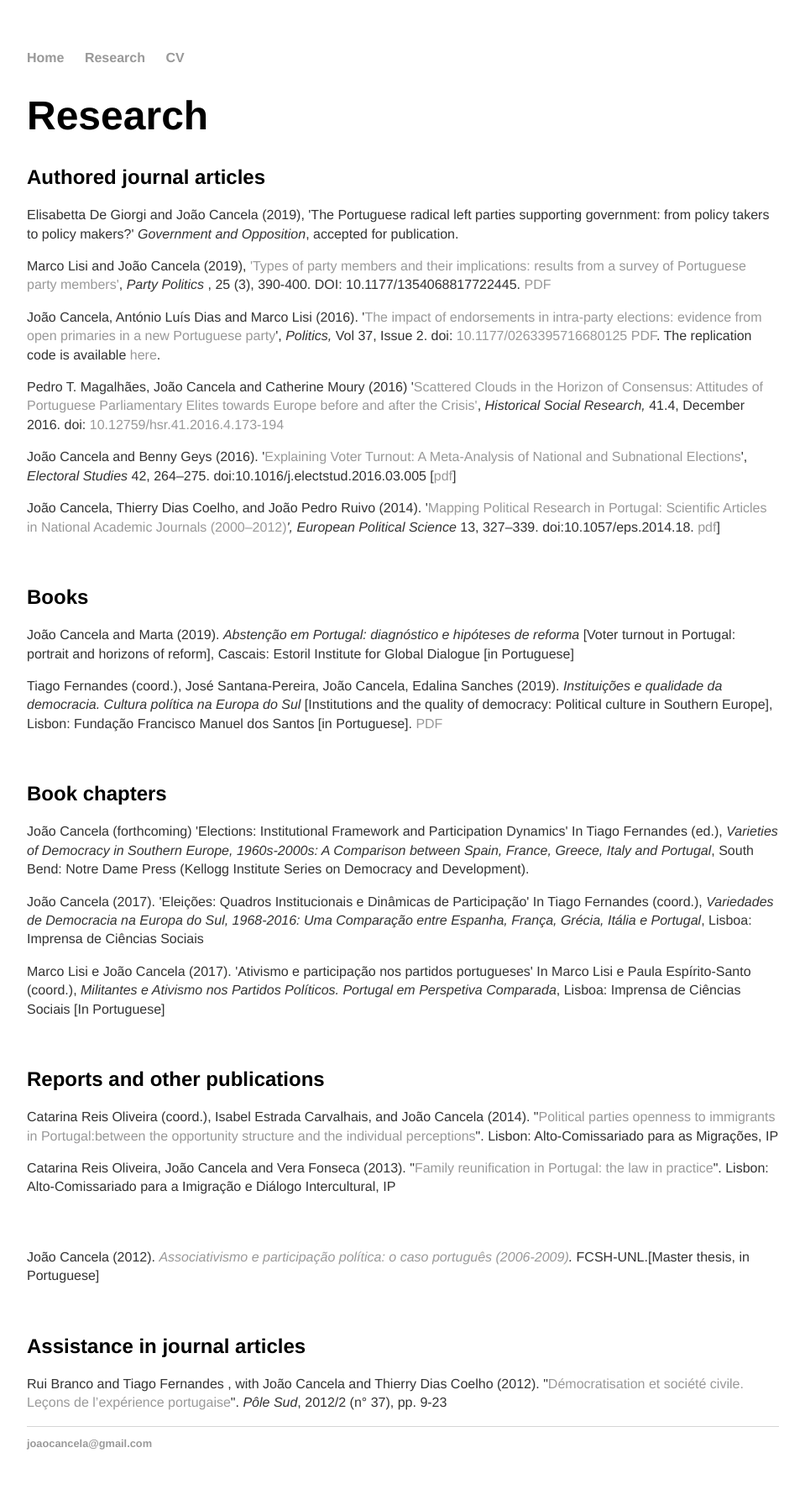
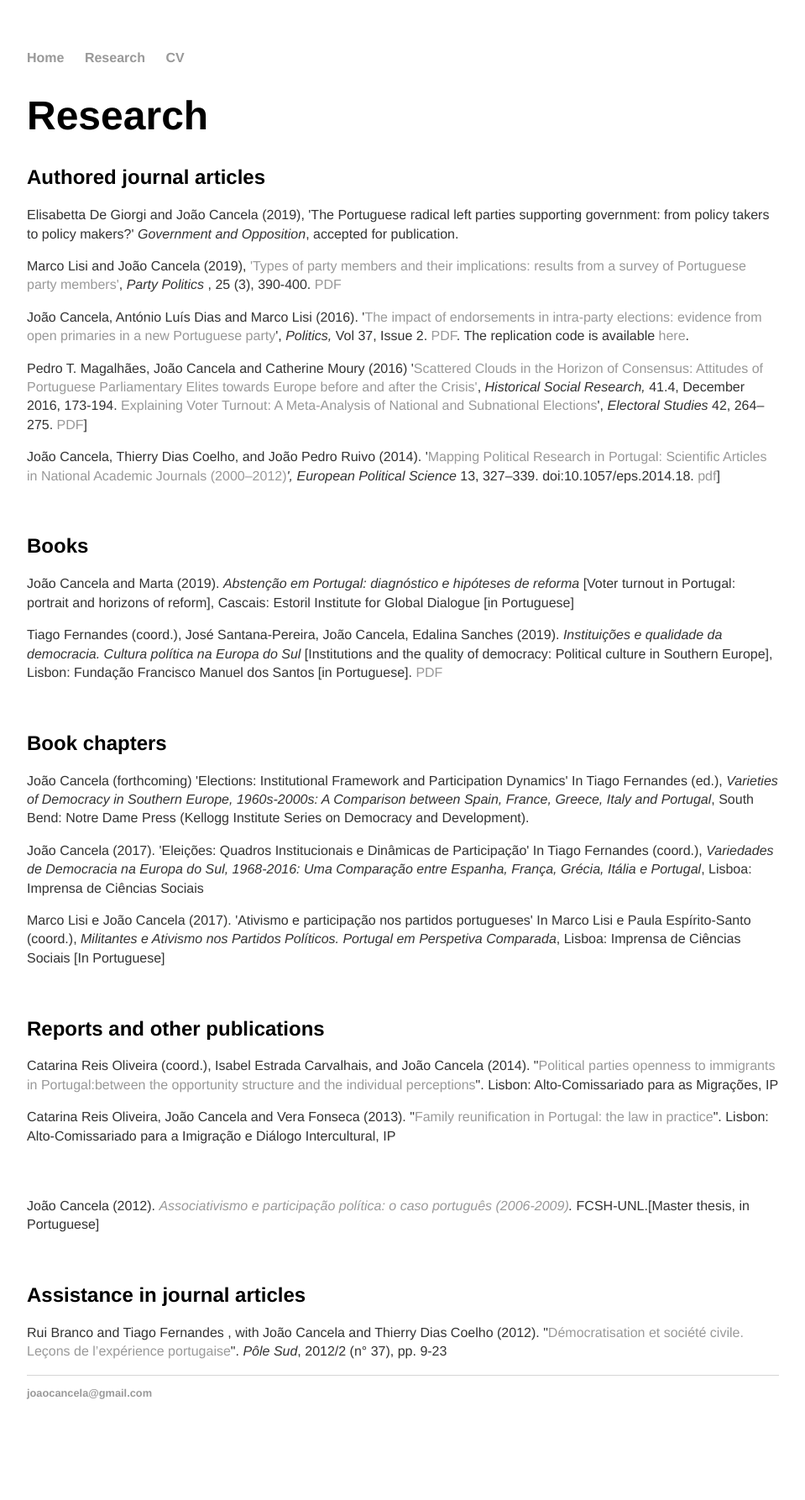
Before and after one commit to joaocancela/joaocancela.github.io, a Jekyll site: the page built from research/index.html, in a window 1280 px wide. Shown: the whole page at 84% size, without its empty margins (160-1119 px from the left). Built offline with Jekyll 4.4.1, drawn with Linux system fonts in a browser that asks for light colours; after the commit the page ends 1726 px from its top, so only the background shows below that.

Commit message:
Update index.html

```diff
--- a/research/index.html
+++ b/research/index.html
@@ -8,14 +8,14 @@ title: Research
 <h2>Authored journal articles</h2>
 <p>Elisabetta De Giorgi and Jo&atilde;o Cancela (2019), 'The Portuguese radical left parties supporting government: from policy takers to policy makers?' <em>Government and Opposition</em>, accepted for publication.
 
-<p>Marco Lisi and Jo&atilde;o Cancela (2019), <a href="http://journals.sagepub.com/doi/10.1177/1354068817722445">'Types of party members and their implications: results from a survey of Portuguese party members'</a>, <em>Party Politics </em>, 25 (3), 390-400. DOI: 10.1177/1354068817722445. <a href={{ site.baseurl }}/pdf/lisi_cancela_2019_types_of_party_members.pdf>PDF</a></p>
+<p>Marco Lisi and Jo&atilde;o Cancela (2019), <a href="http://journals.sagepub.com/doi/10.1177/1354068817722445">'Types of party members and their implications: results from a survey of Portuguese party members'</a>, <em>Party Politics </em>, 25 (3), 390-400. <a href={{ site.baseurl }}/pdf/lisi_cancela_2019_types_of_party_members.pdf>PDF</a></p>
 
 <p>Jo&atilde;o Cancela, Ant&oacute;nio Lu&iacute;s Dias and Marco Lisi (2016). '<a href="http://journals.sagepub.com/doi/full/10.1177/0263395716680125" target>The impact of endorsements in intra-party elections: evidence from open primaries in a new Portuguese party</a>', <em>Politics, </em> Vol 37, Issue 2.
- doi: <a href="http://dx.doi.org/10.1177%2F0263395716680125" >10.1177/0263395716680125</a> <a href="<a href={{ site.baseurl }}/pdf/cancela_dias_lisi_2017_impact_of_endorsements.pdf>PDF</a></p> ">PDF</a>. The replication code is available <a href="https://github.com/antoniodias/endorsements-in-intra-party-elections">here</a>.</p>
+  <a href="<a href={{ site.baseurl }}/pdf/cancela_dias_lisi_2017_impact_of_endorsements.pdf>PDF</a></p> ">PDF</a>. The replication code is available <a href="https://github.com/antoniodias/endorsements-in-intra-party-elections">here</a>.</p>
 
-<p>Pedro T. Magalh&atilde;es, Jo&atilde;o Cancela and Catherine Moury (2016) '<a href="http://www.gesis.org/hsr/abstr/41-4/08magalhaes/" target="_blank" rel="nofollow noopener">Scattered Clouds in the Horizon of Consensus: Attitudes of Portuguese Parliamentary Elites towards Europe before and after the Crisis'</a>, <em>Historical Social Research, </em>41.4, December 2016. doi: <a href="http://dx.doi.org/10.12759/hsr.41.2016.4.173-194" >10.12759/hsr.41.2016.4.173-194</a> </p>
+<p>Pedro T. Magalh&atilde;es, Jo&atilde;o Cancela and Catherine Moury (2016) '<a href="http://www.gesis.org/hsr/abstr/41-4/08magalhaes/" target="_blank" rel="nofollow noopener">Scattered Clouds in the Horizon of Consensus: Attitudes of Portuguese Parliamentary Elites towards Europe before and after the Crisis'</a>, <em>Historical Social Research, </em>41.4, December 2016, 173-194.  <a href="<a href={{ site.baseurl }}/pdf/magalhaes_cancela_moury_2016_parliamentary_elites_attitudes.pdf>PDF</a></p>
 
-<p>Jo&atilde;o Cancela and Benny Geys (2016). '<a href="http://www.sciencedirect.com/science/article/pii/S0261379416300956" >Explaining Voter Turnout: A Meta-Analysis of National and Subnational Elections</a>', <em>Electoral Studies </em>42, 264&ndash;275. doi:10.1016/j.electstud.2016.03.005 [<a href="https://dl.dropboxusercontent.com/u/28033581/1-s2.0-S0261379416300956-main.pdf" >pdf</a>] </p>
+<p>Jo&atilde;o Cancela and Benny Geys (2016). '<a href="http://www.sciencedirect.com/science/article/pii/S0261379416300956" >Explaining Voter Turnout: A Meta-Analysis of National and Subnational Elections</a>', <em>Electoral Studies </em>42, 264&ndash;275. <a href="https://dl.dropboxusercontent.com/u/28033581/1-s2.0-S0261379416300956-main.pdf" >PDF</a>] </p>
 <p>Jo&atilde;o Cancela, Thierry Dias Coelho, and Jo&atilde;o Pedro Ruivo (2014). '<a href="http://www.palgrave-journals.com/eps/journal/v13/n4/abs/eps201418a.html" >Mapping Political Research in Portugal: Scientific Articles in National Academic Journals (2000&ndash;2012)</a><em>', European Political Science</em> 13, 327&ndash;339. doi:10.1057/eps.2014.18. <a href={{ site.baseurl }}/pdf/cancela_geys_2016_metaannalysis_turnout.pdf>pdf</a>]</p>
 <p>&nbsp;</p>
 
```
